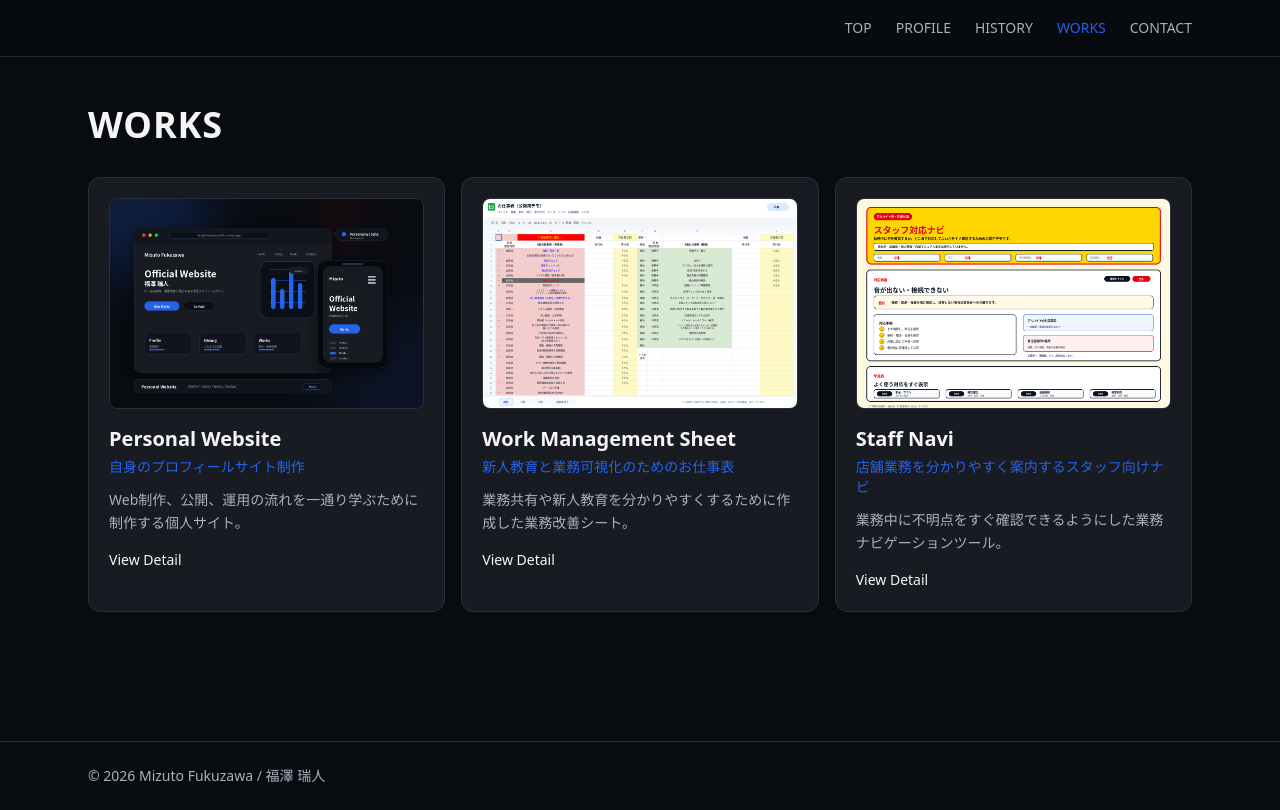
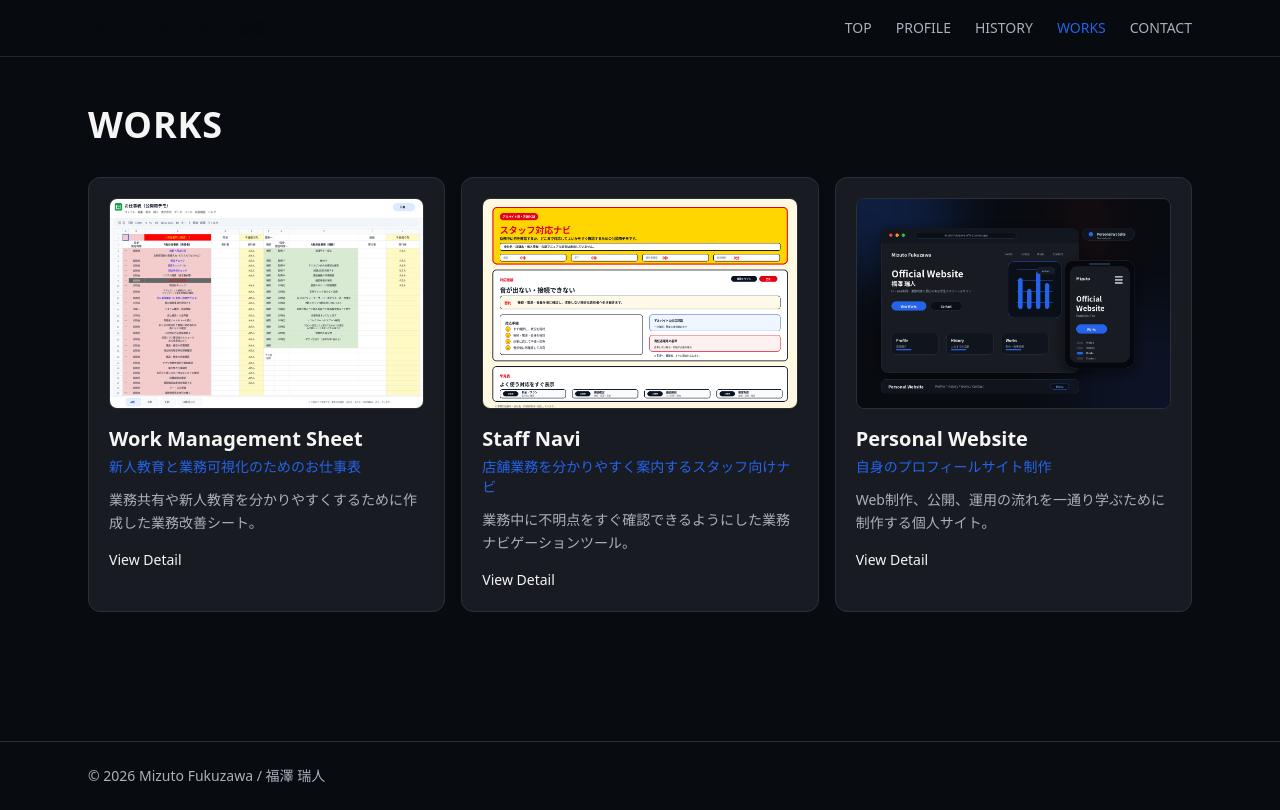
Before and after one commit to mizukunkun104-byte/mizuto-fukuzawa-official, a Next.js app: page /works in a window 1280 px wide. Built offline with nearby package versions, Linux system fonts and the light colour scheme.

Commit message:
Reorder works list to prioritize operations projects

```diff
--- a/data/works.ts
+++ b/data/works.ts
@@ -1,5 +1,5 @@
 export const works = [
-  { slug: "personal-website", title: "Personal Website", subtitle: "自身のプロフィールサイト制作", summary: "Web制作、公開、運用の流れを一通り学ぶために制作する個人サイト。", image: "/images/work-personal-website.png" },
   { slug: "work-management-sheet", title: "Work Management Sheet", subtitle: "新人教育と業務可視化のためのお仕事表", summary: "業務共有や新人教育を分かりやすくするために作成した業務改善シート。", image: "/images/work-management-sheet.png" },
   { slug: "staff-navi", title: "Staff Navi", subtitle: "店舗業務を分かりやすく案内するスタッフ向けナビ", summary: "業務中に不明点をすぐ確認できるようにした業務ナビゲーションツール。", image: "/images/work-staff-navi.png" },
+  { slug: "personal-website", title: "Personal Website", subtitle: "自身のプロフィールサイト制作", summary: "Web制作、公開、運用の流れを一通り学ぶために制作する個人サイト。", image: "/images/work-personal-website.png" },
 ];
```
